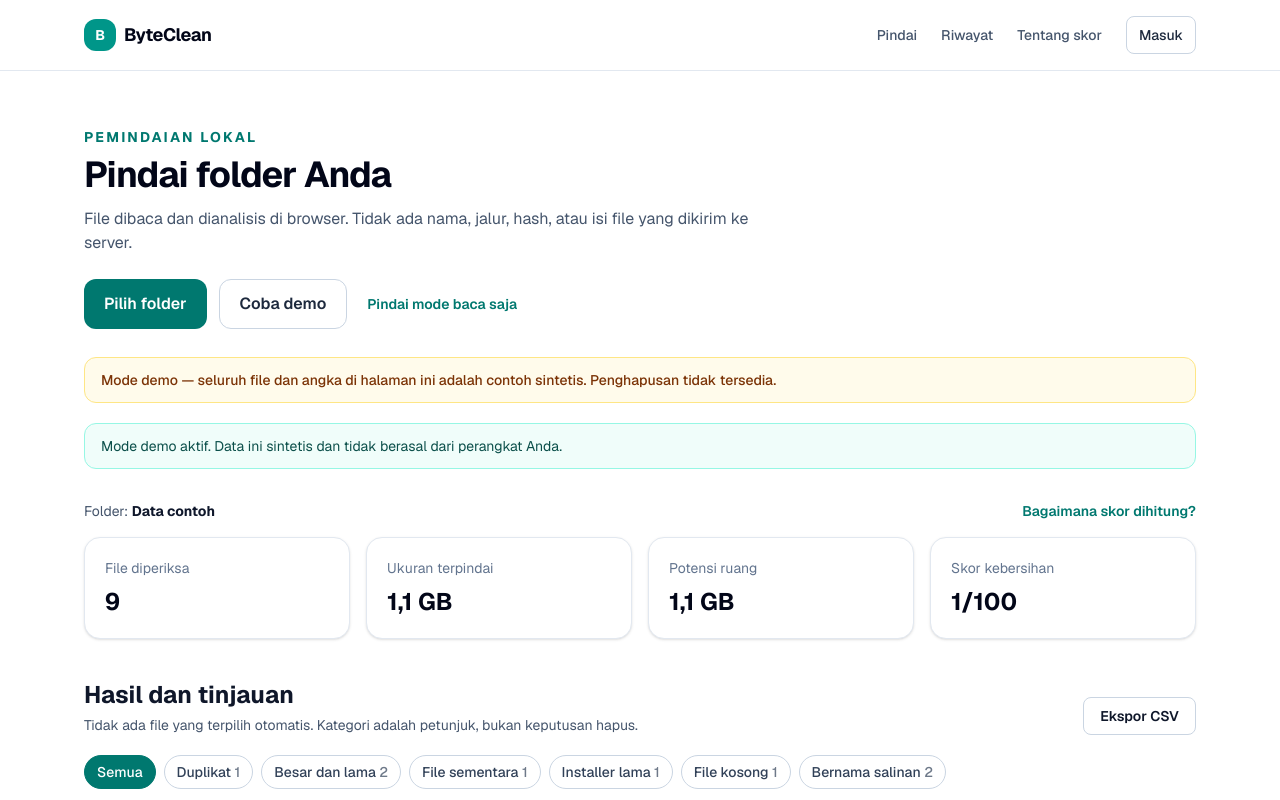
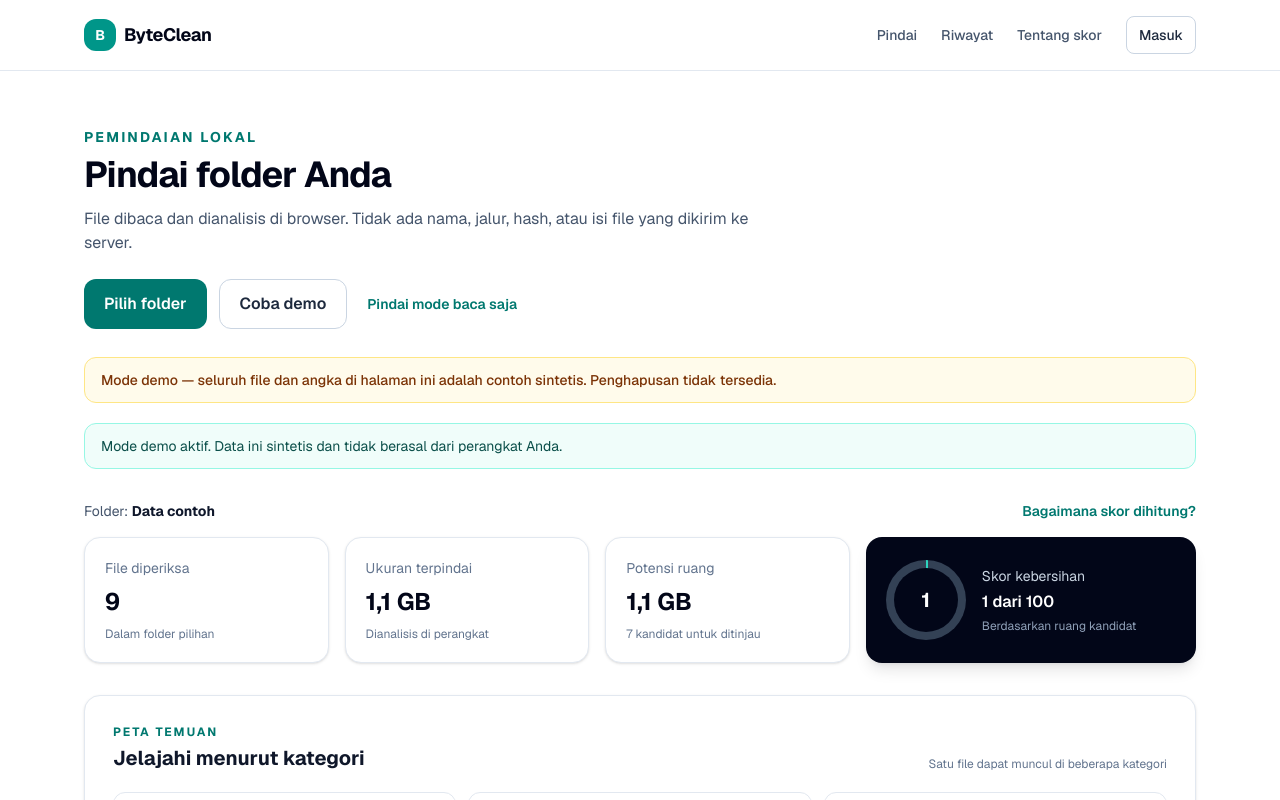
Before and after one commit to Zaimae-1/ITC-ByteClean, a Next.js app: page /scan in a window 1280 px wide. Both pictures are taken after a click on the button "Coba demo". Shown: the top 800 px of the page. Built offline with nearby package versions, Linux system fonts and the light colour scheme; no server answers.

Commit message:
feat: make scan results explorable and sortable

```diff
--- a/app/scan/scan-workspace.tsx
+++ b/app/scan/scan-workspace.tsx
@@ -23,6 +23,16 @@ import type { ScanResponse, ScanSource } from "@/lib/scanner/worker-protocol";
 
 type Phase = "idle" | "collecting" | "hashing" | "complete" | "deleting";
 type Filter = Category | "all";
+type Sort = "largest" | "smallest" | "oldest" | "name";
+
+const CATEGORY_COLORS: Record<Category, string> = {
+  duplicate: "bg-indigo-500",
+  largeOld: "bg-orange-500",
+  temporary: "bg-sky-500",
+  oldInstaller: "bg-violet-500",
+  empty: "bg-slate-500",
+  namedCopy: "bg-teal-500",
+};
 
 export function ScanWorkspace({ initialDemo, settings }: { initialDemo: boolean; settings: ScanSettings }) {
   const [files, setFiles] = useState<ScanFile[]>(() => initialDemo ? createDemoFiles() : []);
@@ -37,6 +47,8 @@ export function ScanWorkspace({ initialDemo, settings }: { initialDemo: boolean;
   const [selectedIds, setSelectedIds] = useState<Set<string>>(new Set());
   const [ignoredIds, setIgnoredIds] = useState<Set<string>>(new Set());
   const [filter, setFilter] = useState<Filter>("all");
+  const [sort, setSort] = useState<Sort>("largest");
+  const [showIgnored, setShowIgnored] = useState(false);
   const [search, setSearch] = useState("");
   const [message, setMessage] = useState("");
   const [error, setError] = useState("");
@@ -58,10 +70,16 @@ export function ScanWorkspace({ initialDemo, settings }: { initialDemo: boolean;
   const visibleFiles = useMemo(
     () => files.filter((file) =>
       file.categories.length > 0 &&
+      (showIgnored || !ignoredIds.has(file.id)) &&
       (filter === "all" || file.categories.includes(filter)) &&
       (search === "" || file.path.toLocaleLowerCase("id-ID").includes(search.toLocaleLowerCase("id-ID"))),
-    ),
-    [files, filter, search],
+    ).sort((a, b) => {
+      if (sort === "largest") return b.size - a.size || a.path.localeCompare(b.path);
+      if (sort === "smallest") return a.size - b.size || a.path.localeCompare(b.path);
+      if (sort === "oldest") return a.lastModified - b.lastModified || a.path.localeCompare(b.path);
+      return a.path.localeCompare(b.path, "id-ID");
+    }),
+    [files, filter, search, showIgnored, ignoredIds, sort],
   );
   const hasResults = phase === "complete" || phase === "deleting";
   const isMobile = typeof navigator !== "undefined" && /Android|iPhone|iPad|Mobile/i.test(navigator.userAgent);
@@ -74,6 +92,9 @@ export function ScanWorkspace({ initialDemo, settings }: { initialDemo: boolean;
     setFiles([]);
     setSelectedIds(new Set());
     setIgnoredIds(new Set());
+    setFilter("all");
+    setSearch("");
+    setShowIgnored(false);
     setDemo(false);
     setSourceName(folderName);
     setRootHandle(handle);
@@ -185,6 +206,9 @@ export function ScanWorkspace({ initialDemo, settings }: { initialDemo: boolean;
     setSourceName("Data contoh");
     setSelectedIds(new Set());
     setIgnoredIds(new Set());
+    setFilter("all");
+    setSearch("");
+    setShowIgnored(false);
     setDeletedBytes(0);
     setDeletedCount(0);
     scanRecordPromiseRef.current = null;
@@ -213,6 +237,13 @@ export function ScanWorkspace({ initialDemo, settings }: { initialDemo: boolean;
     const selection = new Set(selectedIds);
     selection.delete(id);
     setSelectedIds(selection);
+  }
+
+  function exploreCategory(category: Category) {
+    setFilter(category);
+    document.getElementById("scan-results")?.scrollIntoView({
+      behavior: window.matchMedia("(prefers-reduced-motion: reduce)").matches ? "auto" : "smooth",
+    });
   }
 
   function exportCsv() {
@@ -312,15 +343,35 @@ export function ScanWorkspace({ initialDemo, settings }: { initialDemo: boolean;
             <p className="text-sm text-slate-600">Folder: <strong className="text-slate-900">{sourceName}</strong>{skippedCount ? ` · ${skippedCount} file tidak dapat dibaca` : ""}</p>
             <Link href="/score" className="text-sm font-semibold text-teal-700 hover:underline">Bagaimana skor dihitung?</Link>
           </div>
-          <section aria-label="Ringkasan pemindaian" className="mt-4 grid gap-4 sm:grid-cols-2 lg:grid-cols-4">
-            <SummaryCard label="File diperiksa" value={summary.totalFiles.toLocaleString("id-ID")} />
-            <SummaryCard label="Ukuran terpindai" value={formatBytes(summary.totalBytes)} />
-            <SummaryCard label="Potensi ruang" value={formatBytes(summary.potentialBytes)} />
-            <SummaryCard label="Skor kebersihan" value={summary.score === null ? "—" : `${summary.score}/100`} />
+          <section aria-label="Ringkasan pemindaian" className="mt-4 grid gap-4 sm:grid-cols-2 lg:grid-cols-[1fr_1fr_1fr_1.35fr]">
+            <SummaryCard label="File diperiksa" value={summary.totalFiles.toLocaleString("id-ID")} detail="Dalam folder pilihan" />
+            <SummaryCard label="Ukuran terpindai" value={formatBytes(summary.totalBytes)} detail="Dianalisis di perangkat" />
+            <SummaryCard label="Potensi ruang" value={formatBytes(summary.potentialBytes)} detail={`${summary.potentialFiles.toLocaleString("id-ID")} kandidat untuk ditinjau`} />
+            <div className="flex items-center gap-4 rounded-2xl bg-slate-950 p-5 text-white shadow-lg shadow-slate-950/10">
+              <div className="flex size-20 shrink-0 items-center justify-center rounded-full p-2" style={{ background: `conic-gradient(#2dd4bf ${(summary.score ?? 0) * 3.6}deg, #334155 0)` }}>
+                <div className="flex size-full items-center justify-center rounded-full bg-slate-950 text-xl font-bold">{summary.score ?? "—"}</div>
+              </div>
+              <div><p className="text-sm text-slate-300">Skor kebersihan</p><p className="mt-1 font-semibold">{summary.score === null ? "Belum tersedia" : `${summary.score} dari 100`}</p><p className="mt-1 text-xs text-slate-400">Berdasarkan ruang kandidat</p></div>
+            </div>
           </section>
           {deletedBytes > 0 && <p className="mt-4 text-sm font-semibold text-teal-800">Berhasil dibebaskan dalam sesi ini: {formatBytes(deletedBytes)}</p>}
 
-          <section className="mt-10">
+          <section className="mt-8 rounded-2xl border border-slate-200 bg-white p-5 shadow-sm sm:p-7" aria-label="Jelajahi kategori">
+            <div className="flex flex-wrap items-end justify-between gap-3"><div><p className="text-xs font-bold uppercase tracking-[0.16em] text-teal-700">Peta temuan</p><h2 className="mt-1 text-xl font-bold">Jelajahi menurut kategori</h2></div><p className="text-xs text-slate-500">Satu file dapat muncul di beberapa kategori</p></div>
+            <div className="mt-5 grid gap-3 sm:grid-cols-2 lg:grid-cols-3">
+              {CATEGORIES.map((category) => {
+                const item = summary.categories[category];
+                const max = Math.max(...CATEGORIES.map((key) => summary.categories[key].bytes), 1);
+                return <button key={category} onClick={() => exploreCategory(category)} className="group rounded-xl border border-slate-200 p-4 text-left transition hover:-translate-y-0.5 hover:border-teal-400 hover:shadow-md focus-visible:outline-2 focus-visible:outline-teal-600" aria-label={`Lihat ${CATEGORY_LABELS[category]}, ${item.count} file`}>
+                  <div className="flex items-center justify-between gap-2"><span className="font-semibold text-slate-900">{CATEGORY_LABELS[category]}</span><span className="text-sm font-bold text-slate-600 group-hover:text-teal-700">{item.count} file ↗</span></div>
+                  <p className="mt-2 text-sm text-slate-500">{formatBytes(item.bytes)}</p>
+                  <div className="mt-3 h-1.5 overflow-hidden rounded-full bg-slate-100"><div className={`h-full rounded-full ${CATEGORY_COLORS[category]} transition-all duration-300`} style={{ width: `${item.bytes === 0 ? 0 : Math.max(5, item.bytes / max * 100)}%` }} /></div>
+                </button>;
+              })}
+            </div>
+          </section>
+
+          <section id="scan-results" className="mt-10 scroll-mt-6">
             <div className="flex flex-wrap items-end justify-between gap-3">
               <div>
                 <h2 className="text-2xl font-bold">Hasil dan tinjauan</h2>
@@ -339,10 +390,12 @@ export function ScanWorkspace({ initialDemo, settings }: { initialDemo: boolean;
                 </FilterButton>
               ))}
             </div>
-            <label className="mt-5 block max-w-lg">
-              <span className="sr-only">Cari file dalam hasil</span>
-              <input value={search} onChange={(event) => setSearch(event.target.value)} placeholder="Cari nama atau jalur file" className="w-full rounded-xl border border-slate-300 px-4 py-3 outline-none focus:border-teal-600" />
-            </label>
+            <div className="mt-5 flex flex-wrap items-end gap-4 rounded-2xl bg-slate-50 p-4">
+              <label className="min-w-52 flex-1"><span className="mb-1 block text-xs font-semibold text-slate-600">Cari dalam hasil</span><input value={search} onChange={(event) => setSearch(event.target.value)} placeholder="Nama atau jalur file" className="w-full rounded-xl border border-slate-300 bg-white px-4 py-3 outline-none focus:border-teal-600" /></label>
+              <label className="min-w-44"><span className="mb-1 block text-xs font-semibold text-slate-600">Urutkan</span><select value={sort} onChange={(event) => setSort(event.target.value as Sort)} className="w-full rounded-xl border border-slate-300 bg-white px-4 py-3 outline-none focus:border-teal-600"><option value="largest">Terbesar dulu</option><option value="smallest">Terkecil dulu</option><option value="oldest">Terlama dulu</option><option value="name">Nama A–Z</option></select></label>
+              <label className="flex items-center gap-2 rounded-xl border border-slate-300 bg-white px-4 py-3 text-sm font-medium text-slate-700"><input type="checkbox" checked={showIgnored} onChange={(event) => setShowIgnored(event.target.checked)} className="size-4 accent-teal-700" /> Tampilkan yang diabaikan</label>
+              {(search || filter !== "all") && <button onClick={() => { setSearch(""); setFilter("all"); }} className="px-2 py-3 text-sm font-semibold text-teal-700 hover:underline">Reset filter</button>}
+            </div>
             <p className="mt-3 text-sm text-slate-500">{visibleFiles.length.toLocaleString("id-ID")} file dalam tampilan{visibleFiles.length > 200 ? " · tampil 200 pertama, gunakan pencarian untuk mempersempit" : ""}.</p>
             <div className="mt-3 overflow-hidden rounded-2xl border border-slate-200 bg-white">
               {visibleFiles.length === 0 && <p className="px-5 py-9 text-center text-slate-500">Tidak ada file pada kategori ini.</p>}
@@ -388,8 +441,8 @@ export function ScanWorkspace({ initialDemo, settings }: { initialDemo: boolean;
   );
 }
 
-function SummaryCard({ label, value }: { label: string; value: string }) {
-  return <div className="rounded-2xl border border-slate-200 bg-white p-5 shadow-sm"><p className="text-sm text-slate-500">{label}</p><p className="mt-2 text-2xl font-bold text-slate-950">{value}</p></div>;
+function SummaryCard({ label, value, detail }: { label: string; value: string; detail: string }) {
+  return <div className="rounded-2xl border border-slate-200 bg-white p-5 shadow-sm"><p className="text-sm text-slate-500">{label}</p><p className="mt-2 text-2xl font-bold text-slate-950">{value}</p><p className="mt-2 text-xs text-slate-500">{detail}</p></div>;
 }
 
 function FilterButton({ active, onClick, children }: { active: boolean; onClick: () => void; children: React.ReactNode }) {
```
